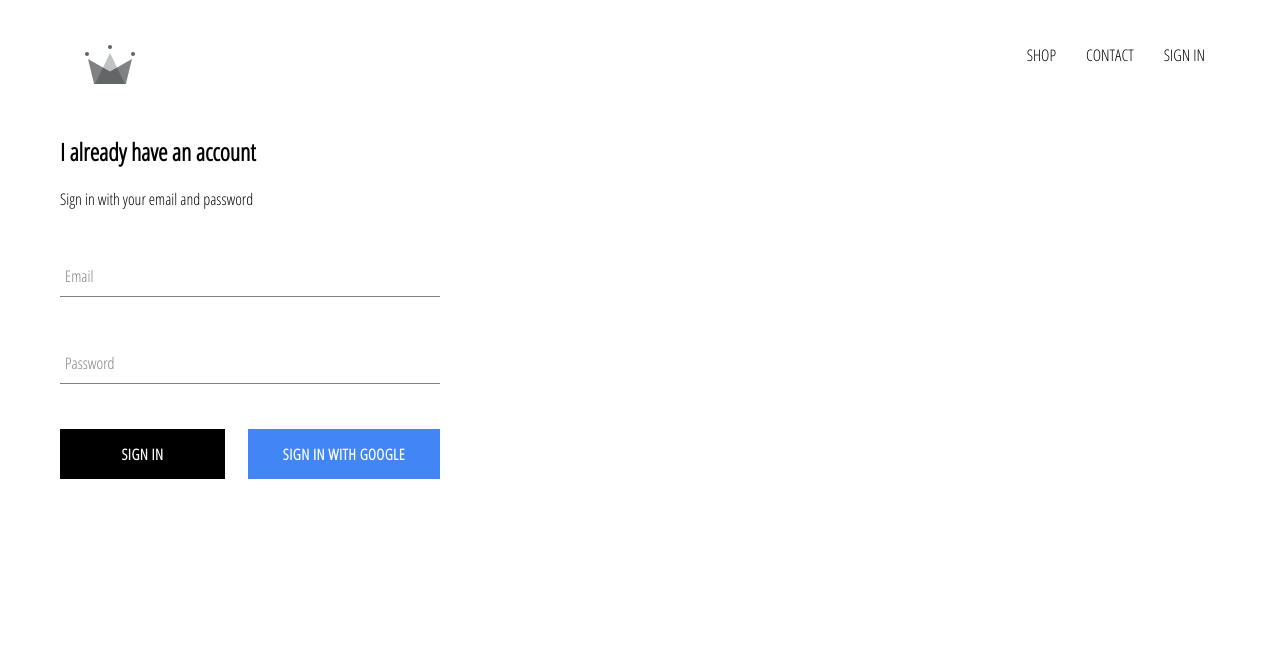
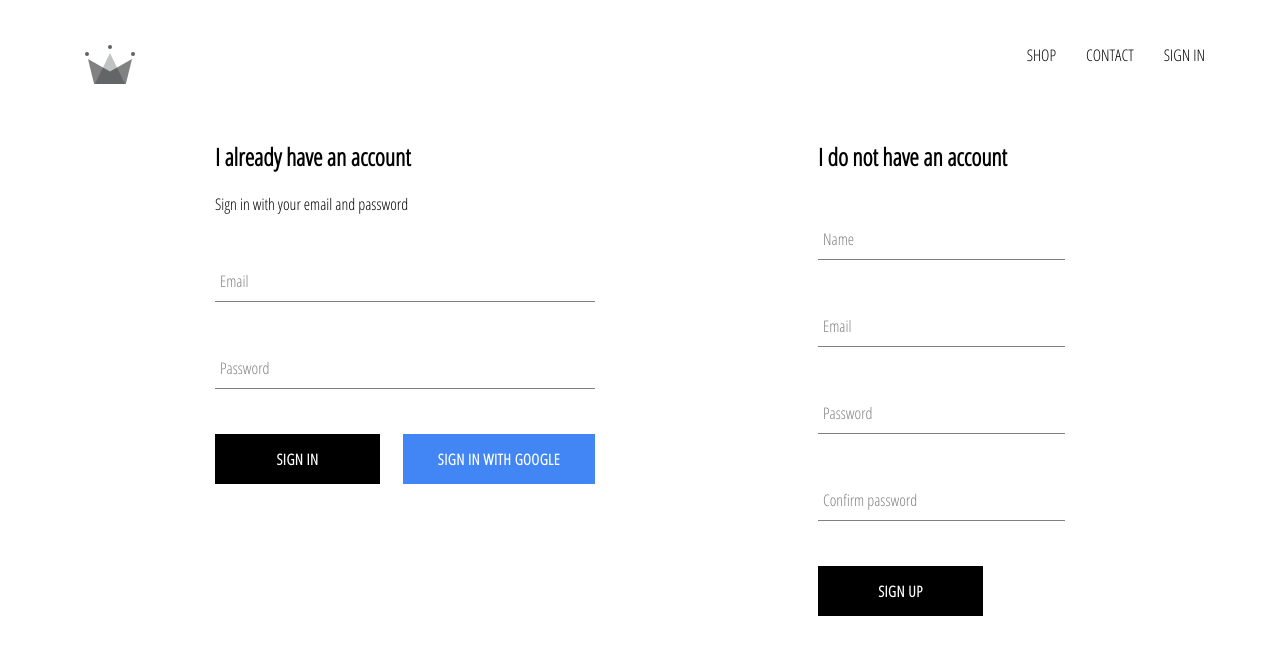
Before and after one commit to ddmgarv/e-commerce-example, a React (Create React App) app: page /signin in a window 1280 px wide. Shown: the top 654 px of the page. Built offline with nearby package versions, Linux system fonts and the light colour scheme; no server answers.

Commit message:
implemented sign in without google, and auth

```diff
--- a/package.json
+++ b/package.json
@@ -10,7 +10,8 @@
     "react-redux": "^7.1.3",
     "react-router-dom": "^5.0.1",
     "react-scripts": "3.1.1",
-    "redux": "^4.0.5"
+    "redux": "^4.0.5",
+    "sweetalert": "^2.1.2"
   },
   "scripts": {
     "start": "react-scripts start",
--- a/src/App.js
+++ b/src/App.js
@@ -19,7 +19,24 @@ class App extends React.Component {
 
     componentDidMount() {
         this.unsubscribeFromAuth = auth.onAuthStateChanged(async (userAuth) => {
-            createUserProfileDocument(userAuth);
+            if (userAuth) {
+                const userRef = createUserProfileDocument(userAuth);
+                (await userRef).onSnapshot(
+                    (snap) => {
+                        this.setState({
+                            currentUser: {
+                                id: snap.id,
+                                ...snap.data(),
+                            },
+                        });
+                    },
+                    () => console.log(this.state)
+                );
+            } else {
+                this.setState({
+                    currentUser: userAuth,
+                });
+            }
         });
     }
 
--- /dev/null
+++ b/src/components/signUp/SignUp.jsx
@@ -0,0 +1,107 @@
+import React from 'react';
+import FormInput from '../formInput/FormInput';
+import CustomButton from '../customButton/CustomButton';
+import { auth, createUserProfileDocument } from '../../firebase/utils';
+import swal from 'sweetalert';
+import './signUp.scss';
+
+class SignUp extends React.Component {
+    constructor() {
+        super();
+        this.state = {
+            displayName: '',
+            email: '',
+            password: '',
+            confirmPassword: '',
+        };
+        this.handleSubmit = this.handleSubmit.bind(this);
+        this.handleChange = this.handleChange.bind(this);
+    }
+
+    async handleSubmit(event) {
+        event.preventDefault();
+        const { password, email, displayName, confirmPassword } = this.state;
+        if (password !== confirmPassword) {
+            return swal('Aviso', 'Las contraseñas no coinciden', 'warning');
+        }
+        try {
+            const { user } = await auth.createUserWithEmailAndPassword(
+                email,
+                password
+            );
+            await createUserProfileDocument(user, {
+                displayName,
+            });
+            this.setState({
+                displayName: '',
+                email: '',
+                password: '',
+                confirmPassword: '',
+            });
+            swal('Success', 'Your user have been created.', 'success');
+        } catch (error) {
+            console.log(error);
+            swal({
+                title: 'Error',
+                text: 'There was an error trying to create the user.',
+                icon: 'warning',
+                dangerMode: true,
+            });
+        }
+    }
+
+    handleChange(event) {
+        const { name, value } = event.target;
+        this.setState({ [name]: value });
+    }
+
+    componentDidUpdate() {
+        console.log(this.state);
+    }
+
+    render() {
+        const { displayName, email, password, confirmPassword } = this.state;
+        return (
+            <div className='signUp'>
+                <h2 className='signUp--title'>I do not have an account</h2>
+                <form action='' onSubmit={this.handleSubmit}>
+                    <FormInput
+                        type='text'
+                        value={displayName}
+                        name='displayName'
+                        id='displayName'
+                        handleChange={this.handleChange}
+                        label='Name'
+                    />
+                    <FormInput
+                        type='email'
+                        value={email}
+                        name='email'
+                        id='email'
+                        handleChange={this.handleChange}
+                        label='Email'
+                    />
+                    <FormInput
+                        type='password'
+                        value={password}
+                        name='password'
+                        id='password'
+                        handleChange={this.handleChange}
+                        label='Password'
+                    />
+                    <FormInput
+                        type='password'
+                        value={confirmPassword}
+                        name='confirmPassword'
+                        id='confirmPassword'
+                        handleChange={this.handleChange}
+                        label='Confirm password'
+                    />
+                    <CustomButton children='Sign Up' type='submit' />
+                </form>
+            </div>
+        );
+    }
+}
+
+export default SignUp;
--- a/src/firebase/utils.js
+++ b/src/firebase/utils.js
@@ -45,7 +45,8 @@ export const createUserProfileDocument = async (
     if (!userAuth) return;
     const userRef = firestore.doc(`users/${userAuth.uid}`);
     const user = await userRef.get();
-    if (user.exists) {
+    if (!user.exists) {
+        console.log('here creating');
         const { displayName, email } = userAuth;
         try {
             await userRef.set({
--- a/src/pages/signInSignUp/SignInSignUp.js
+++ b/src/pages/signInSignUp/SignInSignUp.js
@@ -1,12 +1,13 @@
 import React from 'react';
-
 import SignIn from '../../components/signIn/SignIn';
+import SignUp from '../../components/signUp/SignUp';
 import './signInSignUp.scss';
 
 const SignInSignUp = () => {
     return (
-        <div>
+        <div className='signInSignUp'>
             <SignIn />
+            <SignUp />
         </div>
     );
 };
--- a/src/pages/signInSignUp/signInSignUp.scss
+++ b/src/pages/signInSignUp/signInSignUp.scss
@@ -0,0 +1,6 @@
+.signInSignUp {
+    width: 850px;
+    display: flex;
+    justify-content: space-between;
+    margin: 30px auto;
+}
```
Also changed, not shown: src/components/signUp/signUp.scss (added), 1 other file (tests, documents, lock files or other folders).
